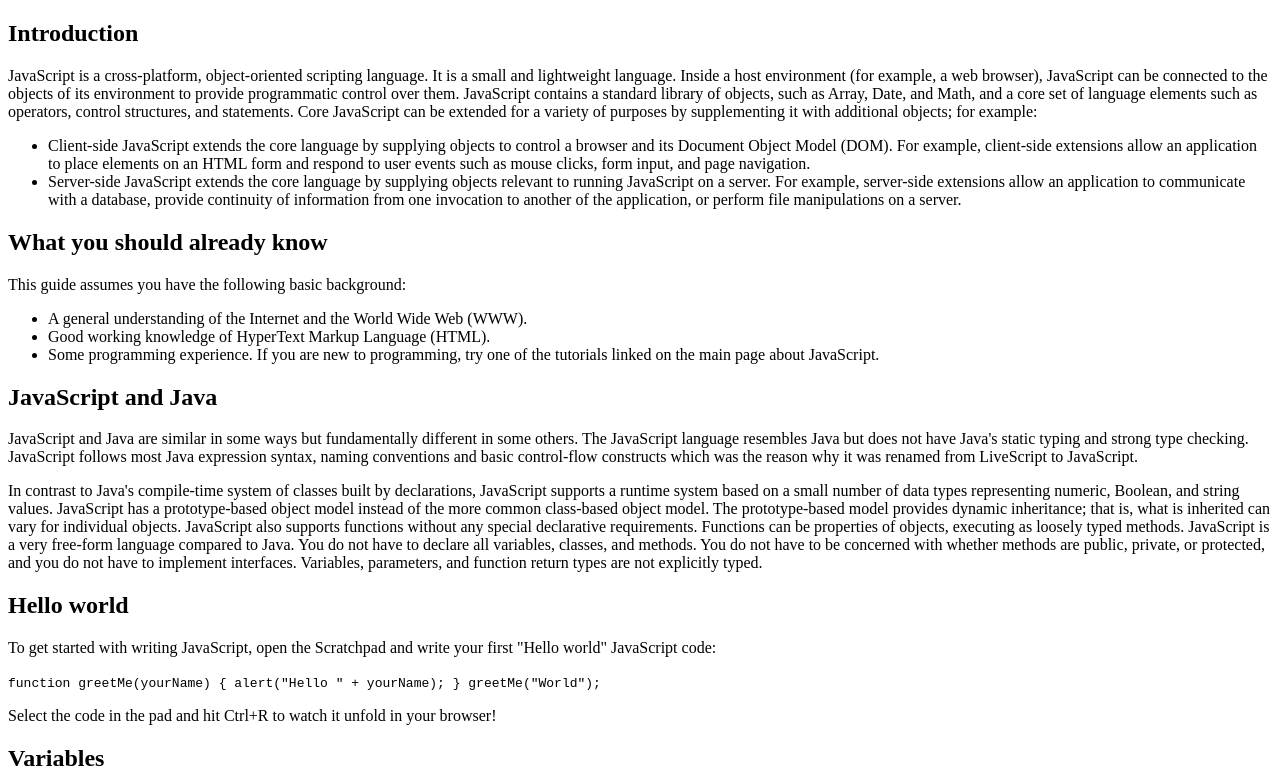
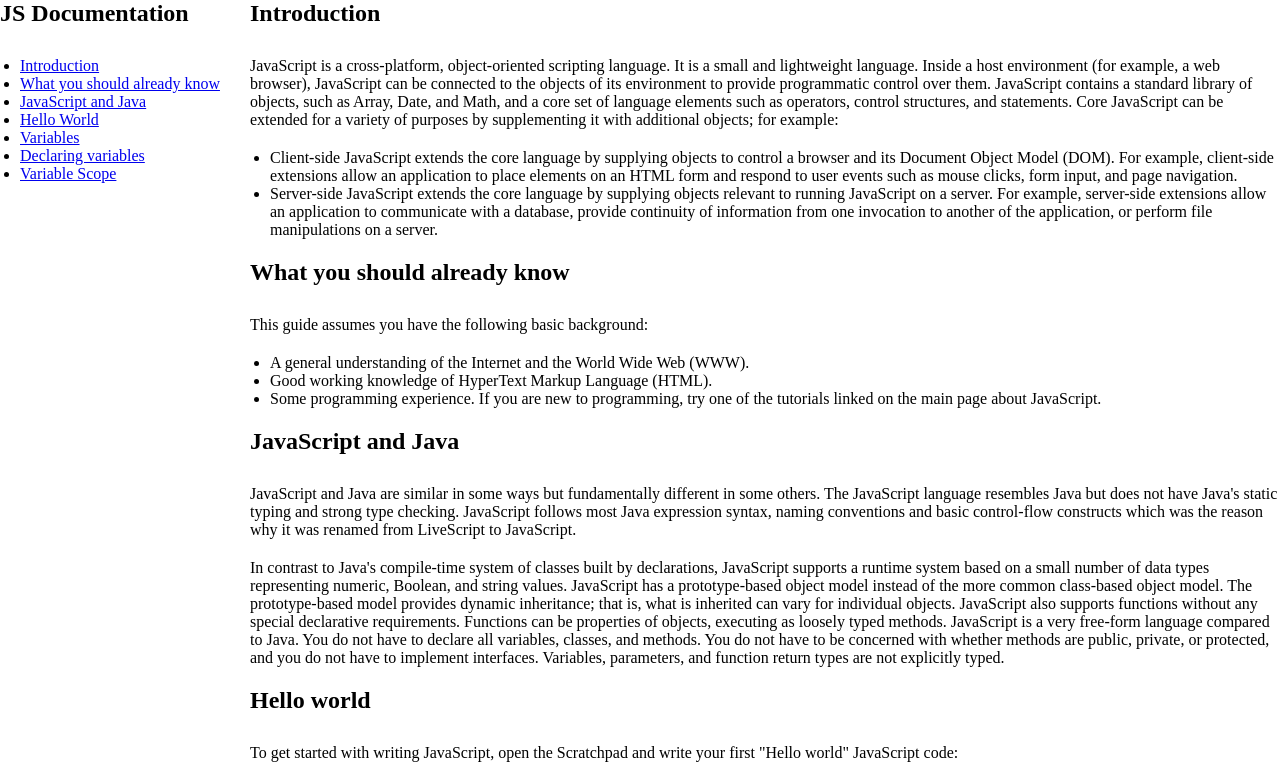
Before and after one commit to grciaesteban/Cesar-y-Esteban-trial, a plain HTML site: page fcc-test-suite-template-master/index.html in a window 1280 px wide. Shown: the top 782 px of the page. Drawn offline with Linux system fonts and the light colour scheme.

Commit message:
from 8 to 15
css

```diff
--- a/fcc-test-suite-template-master/css/style.css
+++ b/fcc-test-suite-template-master/css/style.css
@@ -0,0 +1,53 @@
+* {
+    margin: 0;
+    padding: 0;
+    box-sizing: border-box;
+}
+
+nav {
+    position: fixed;
+    margin-left: 0;
+
+}
+
+.container {
+    margin-left: 250px;
+
+}
+
+header {
+    margin-bottom: 30px;
+}
+
+p{
+    margin-bottom: 20px;
+}
+
+ul, code {
+    margin-left: 20px;
+}
+
+code {
+    margin-bottom: 20px;
+}
+
+@media only screen and (max-width: 768px)  {
+
+
+    nav {
+    position: inherit;
+    margin-left: 0;
+    }
+    .container {
+        margin-left: 5px;
+
+    }
+
+
+    ul, code {
+        margin-left: 0;
+    }
+
+
+
+}
--- a/fcc-test-suite-template-master/index.html
+++ b/fcc-test-suite-template-master/index.html
@@ -10,6 +10,24 @@
     <script src="https://cdn.freecodecamp.org/testable-projects-fcc/v1/bundle.js"></script>
 
   <main id="main-doc">
+    <nav id="navbar">
+      <header><h1>JS Documentation</h1></header>
+      <nav class="menu">
+        <ul>
+          <li><a  class="nav-link" href="#Introduction">Introduction</a></li>
+          <li><a  class="nav-link" href="#What_you_should_already_know">What you should already know</a></li>
+          <li><a  class="nav-link" href="#JavaScript_and_Java">JavaScript and Java</a></li>
+          <li><a  class="nav-link" href="#Hello_world">Hello World</a></li>
+          <li><a  class="nav-link" href="#Variables">Variables</a></li>
+          <li><a  class="nav-link" href="#Declaring_variables">Declaring variables</a></li>
+          <li><a  class="nav-link" href="#Variable_scope">Variable Scope</a></li>
+        </ul>
+      </nav>
+
+    </nav>
+
+     <div class="container">
+
     <section class="main-section" id="Introduction"> <header><h1>Introduction</h1></header>
     <p>
       JavaScript is a cross-platform, object-oriented scripting language. It is a small and lightweight language. Inside a host environment (for example, a web browser), JavaScript can be connected to the objects of its environment to provide programmatic control over them.
@@ -74,7 +92,7 @@ With the keyword var. For example,
     </p>
     <code>
       var x = 42.
-    </code>
+    </code><br><br>
     <p>
       This syntax can be used to declare both local and global variables.
 
@@ -82,7 +100,7 @@ By simply assigning it a value. For example,
     </p>
     <code>
       x = 42.
-    </code>
+    </code><br><br>
     <p>
       This always declares a global variable. It generates a strict JavaScript warning. You shouldn't use this variant.
 
@@ -90,7 +108,7 @@ With the keyword let. For example,
     </p>
     <code>
       let y = 13.
-    </code>
+    </code><br><br>
     <p>
       This syntax can be used to declare a block scope local variable. See Variable scope below.
     </p>
@@ -106,17 +124,18 @@ JavaScript before ECMAScript 2015 does not have block statement scope; rather, a
     <code>
       if (true) { var x = 5; } console.log(x); // 5
     </code>
+    <br><br>
     <p>
       This behavior changes, when using the let declaration introduced in ECMAScript 2015.
     </p>
     <code>
       if (true) { let y = 5; } console.log(y); // ReferenceError: y is
 not defined
-    </code>
+    </code><br>
     </section>
 
 
-
+     </div>div
 
   </main>
     <script  src="js/index.js"></script>
```
